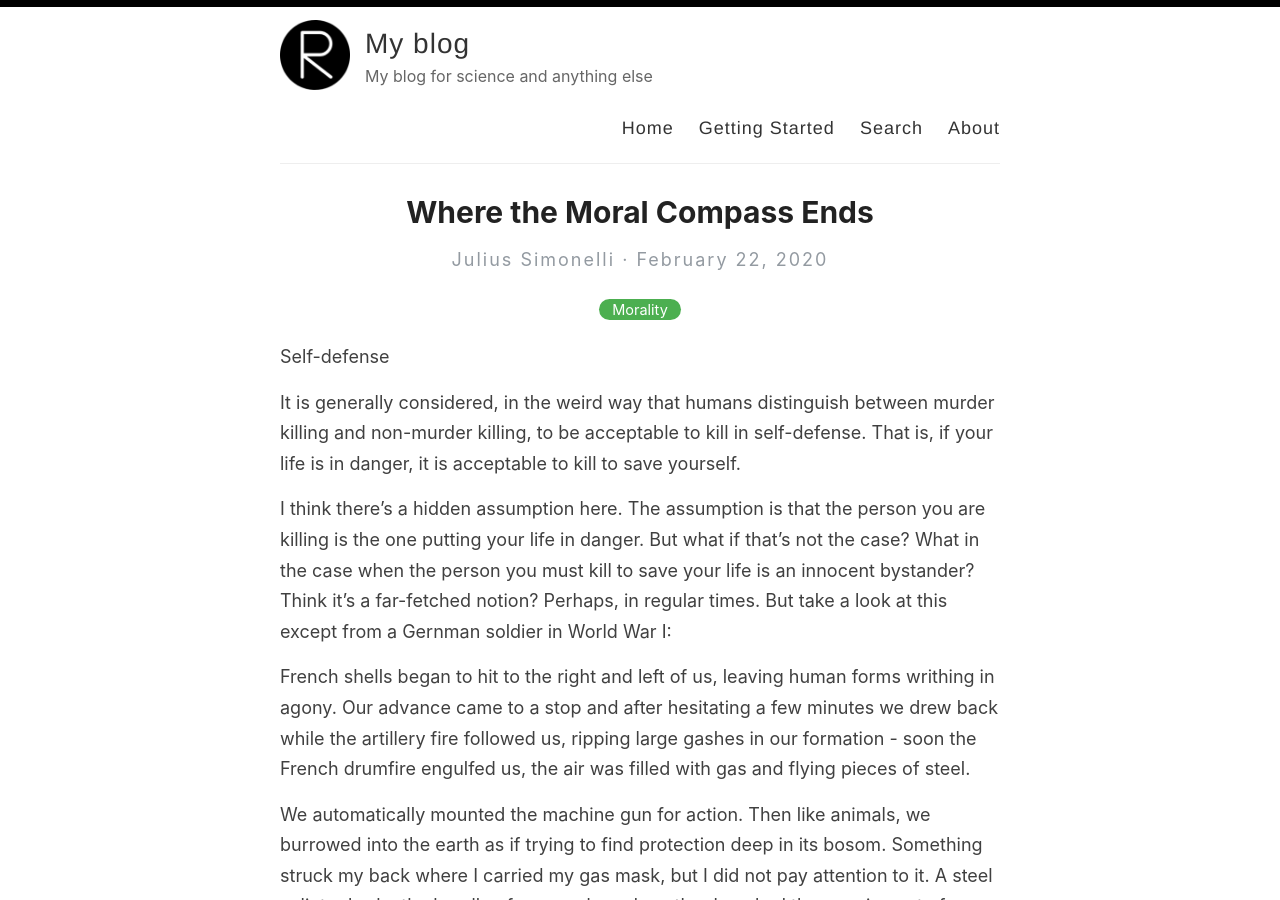
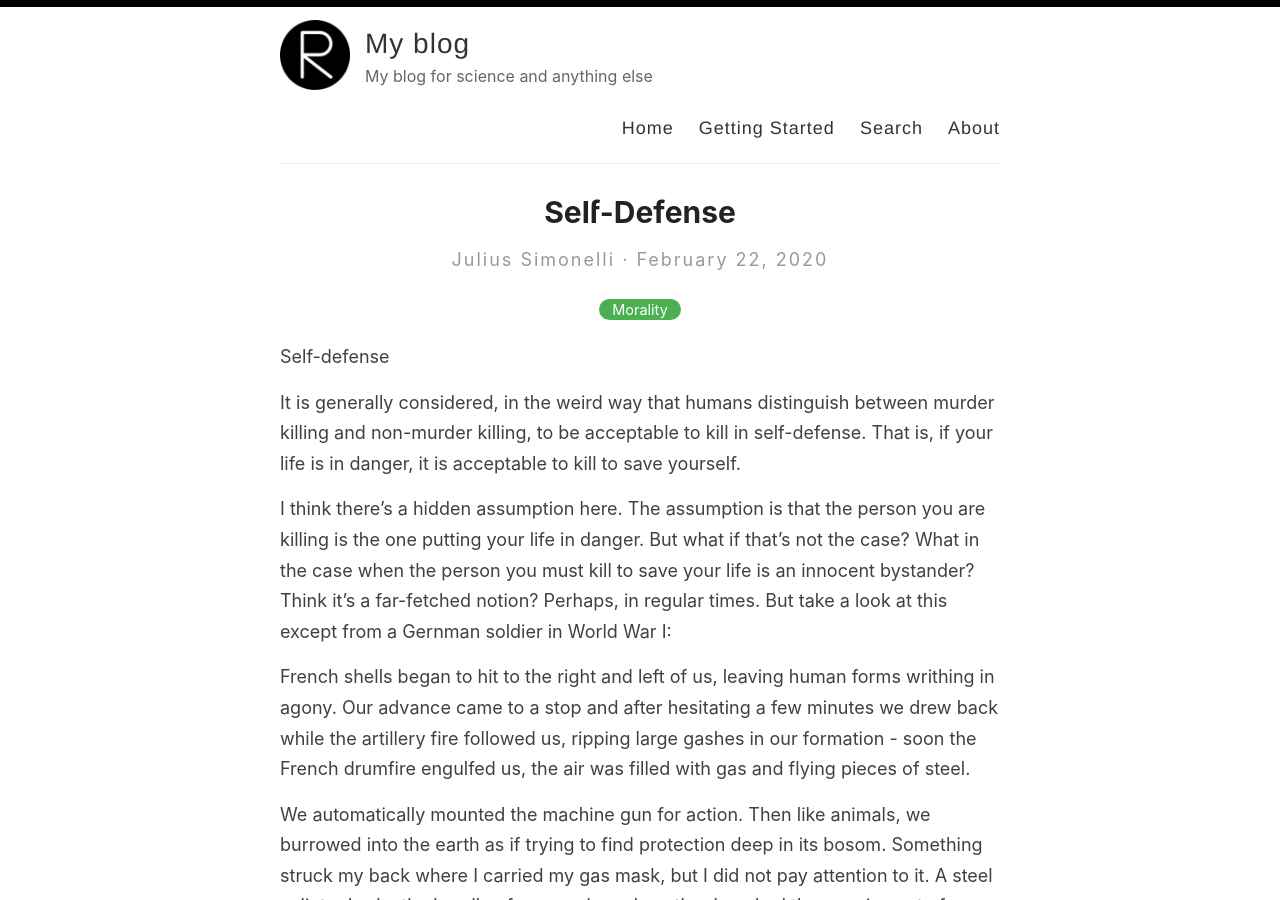
Before and after one commit to jss367/blog, a Jekyll site: the page built from _posts/2020-02-22-self-defense.md, in a window 1280 px wide and 900 px high. Built offline with Jekyll 4.4.1, drawn with Linux system fonts in a browser that asks for light colours.

Commit message:
Update 2020-02-22-self-defense.md

```diff
--- a/_posts/2020-02-22-self-defense.md
+++ b/_posts/2020-02-22-self-defense.md
@@ -1,6 +1,6 @@
 ---
 layout: post
-title:  Where the Moral Compass Ends
+title:  Self-Defense
 categories: [Morality]
 excerpt: Is it self-defense to kill an innocent bystander?
 ---
```
